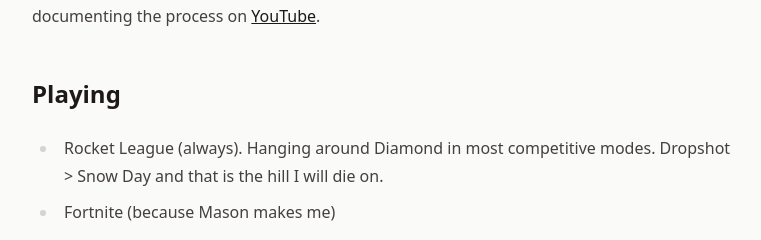
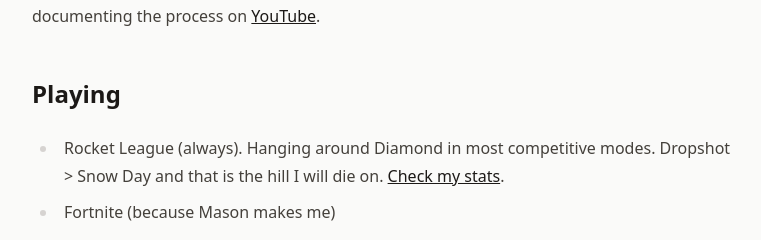
Before and after one commit to DaltonR121/symuality, a Next.js app: page /now in a window 1280 px wide. Shown: the part 843-1083 px from the top of the page, without its empty margins (256-1017 px from the left). Built offline with nearby package versions, Linux system fonts and the light colour scheme.

Commit message:
feat: add Rocket League Tracker profile link to homepage and /now

```diff
--- a/src/app/now/page.tsx
+++ b/src/app/now/page.tsx
@@ -45,7 +45,7 @@
 
         <h2>Playing</h2>
         <ul>
-          <li>Rocket League (always). Hanging around Diamond in most competitive modes. Dropshot &gt; Snow Day and that is the hill I will die on.</li>
+          <li>Rocket League (always). Hanging around Diamond in most competitive modes. Dropshot &gt; Snow Day and that is the hill I will die on. <a href="https://rocketleague.tracker.network/rocket-league/profile/epic/Symuality/overview" target="_blank" rel="noopener noreferrer">Check my stats</a>.</li>
           <li>Fortnite (because Mason makes me)</li>
         </ul>
 
--- a/src/app/page.tsx
+++ b/src/app/page.tsx
@@ -67,6 +67,7 @@
             <ExternalLink href="https://x.com/Symuality" label="X" />
             <ExternalLink href="https://www.linkedin.com/in/devrdalton/" label="LinkedIn" />
             <ExternalLink href="https://www.youtube.com/channel/UCTKTWU21iCtx02T-v5OsHsA" label="YouTube" />
+            <ExternalLink href="https://rocketleague.tracker.network/rocket-league/profile/epic/Symuality/overview" label="RL Tracker" />
             <ExternalLink href="https://ryandalton.dev" label="Portfolio" />
             <ExternalLink href="https://mosaicridge.com" label="Mosaic Ridge" />
           </div>
```
